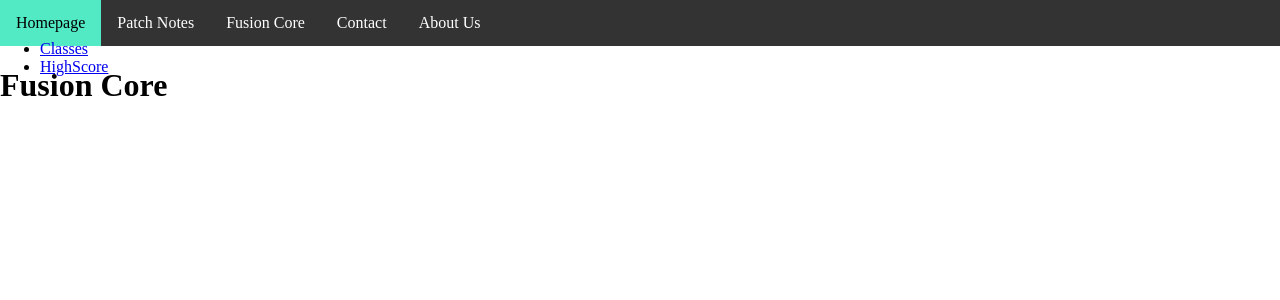
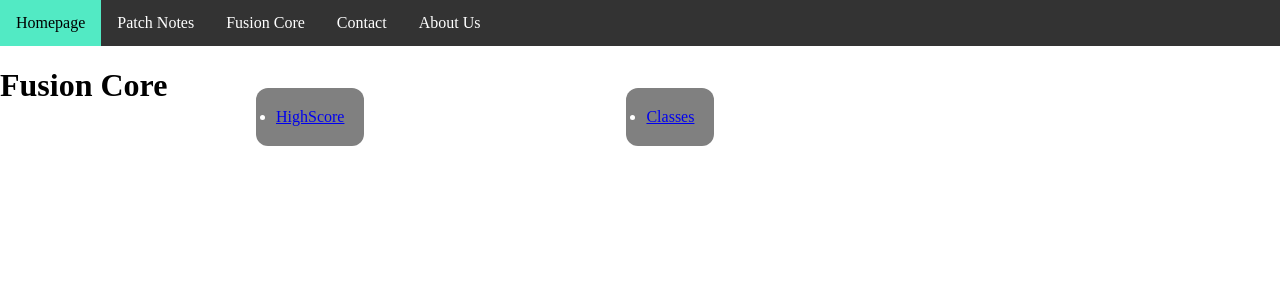
Before and after one commit to Fredrik10/Fusioncore, a PHP site: page /fusioncore.html in a window 1280 px wide. Shown: the top 300 px of the page. Run offline with PHP 8.4, Linux system fonts and the light colour scheme.

Commit message:
CSS och HTML
CSS Saker

```diff
--- a/david/fusioncore.html
+++ b/david/fusioncore.html
@@ -18,9 +18,12 @@
       </ul>
   <h1> Fusion Core</h1>
 
-  <ul class = "buttonav">
-    <li><a href = "#classes">Classes</a></li>
+  <ul class = "buttonav button1">
     <li><a href = "#highscore">HighScore</a></li>
+    </ul>
+
+    <ul class= "buttonav button2">
+        <li><a href = "#classes">Classes</a></li>
     </ul>
 
 </body>
--- a/david/navigationbords.css
+++ b/david/navigationbords.css
@@ -32,3 +32,20 @@ ul.topnav li.right {float: right;}
 h1{
     margin-bottom: -80px;
 }
+.buttonav {
+    background-color: gray; /* Green */
+    border: none;
+    color: white;
+    padding: 20px;
+    text-align: center;
+    text-decoration: none;
+    display: inline-block;
+    font-size: 16px;
+    margin: 4px 2px;
+    cursor: pointer;
+}
+.button1, .button2 {
+    margin-top: 5%;
+    margin-left: 20%;
+    border-radius: 12px;
+}
```
